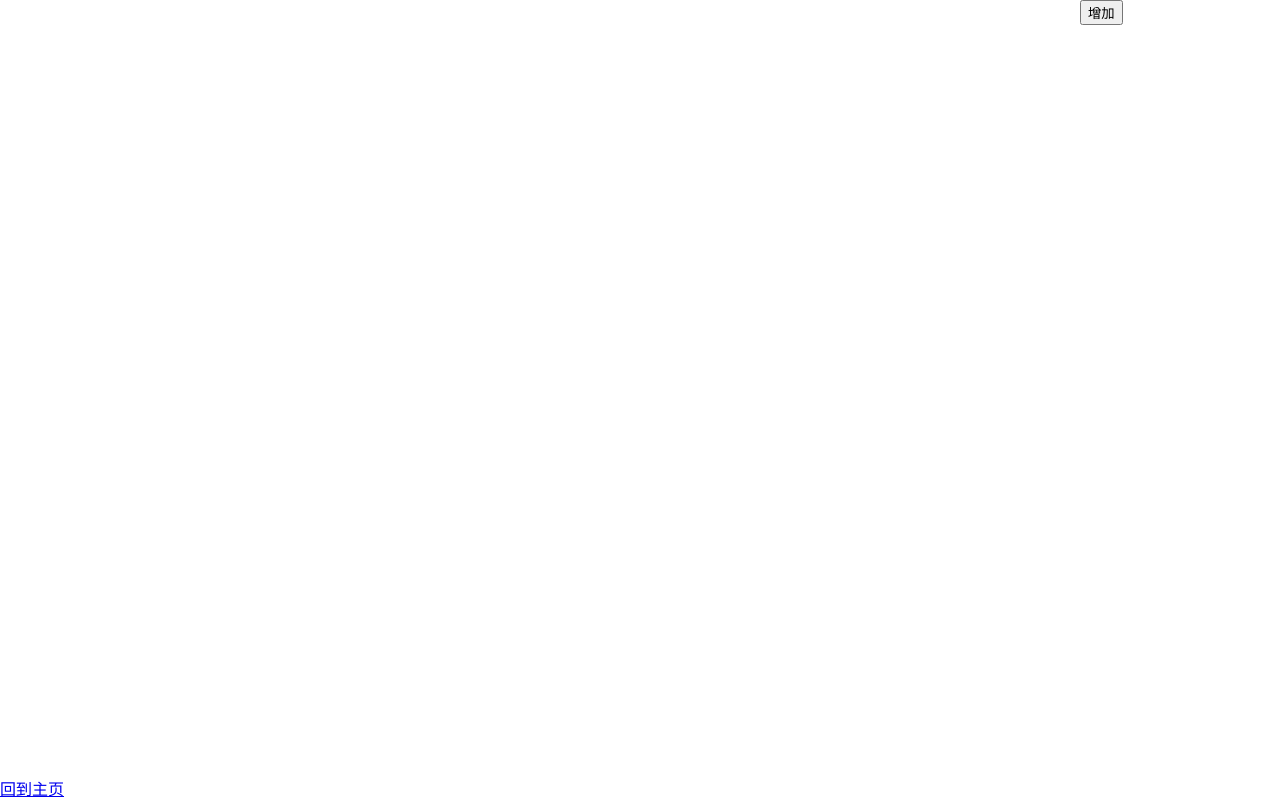
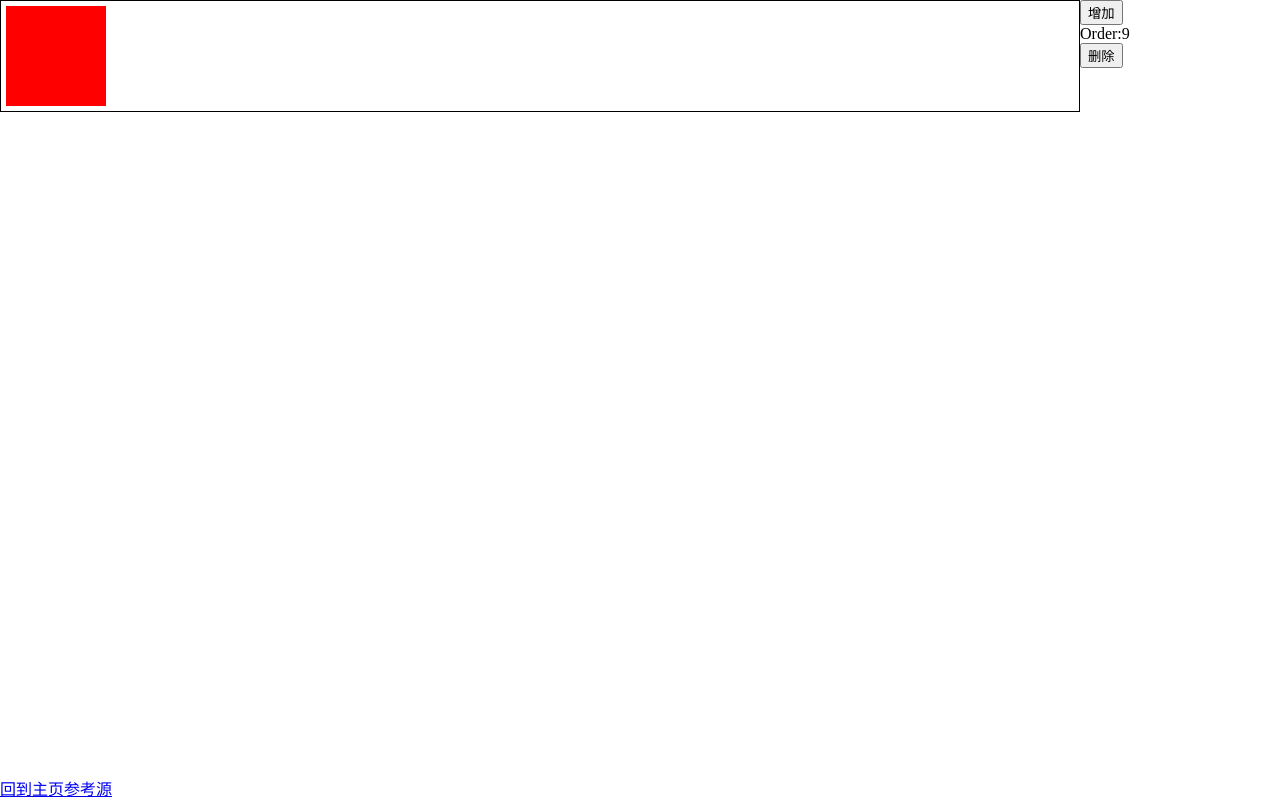
Before and after one commit to asurance/flex-tutorial, a Next.js app: page /Playground in a window 1280 px wide. Both pictures are taken after a click on the button "增加". Built offline with nearby package versions, Linux system fonts and the light colour scheme.

Commit message:
feat(Playground): 初步添加div可操作

```diff
--- a/components/FlexContainer.tsx
+++ b/components/FlexContainer.tsx
@@ -11,7 +11,10 @@ const FlexContainer = memo(function FlexContainer({
 }: Partial<Props>): ReactElement {
     return (<div
         style={{
+            display: 'flex',
             flexDirection,
+            border: '1px solid',
+            overflow: 'hidden',
         }}
     >{children}</div>)
 })
--- a/components/FlexItem.tsx
+++ b/components/FlexItem.tsx
@@ -1,15 +1,29 @@
-import { memo, ReactElement } from 'react'
+import { memo, ReactElement, useCallback } from 'react'
 
 type Props = {
-    order: number;
+    order: Order;
+    onClick(id: number): void;
+    id: number;
+    select?: boolean
 }
 
 const FlexItem = memo(function FlexItem({
     order,
-}: Partial<Props>): ReactElement {
+    onClick,
+    id,
+    select,
+}: Props): ReactElement {
+    const onClickItem = useCallback(() => {
+        onClick(id)
+    }, [onClick, id])
     return (<div
+        onClick={onClickItem}
         style={{
             order,
+            width: 100,
+            height: 100,
+            backgroundColor: select ? 'red' : 'yellow',
+            margin: 5,
         }}
     />)
 })
--- a/components/Layout.tsx
+++ b/components/Layout.tsx
@@ -27,6 +27,7 @@ const Layout = ({
         </main>
         <footer>
             {router.pathname === '/' ? null : <Link href="/">回到主页</Link>}
+            <Link href="https://www.w3.org/TR/css-flexbox-1/">参考源</Link>
         </footer>
     </div >)
 }
--- a/pages/Playground.module.css
+++ b/pages/Playground.module.css
@@ -1,17 +1,13 @@
 #root {
     flex: auto;
-    align-self: stretch;
     display: flex;
-    align-items: stretch;
 }
 
 #container {
     flex: auto;
-    display: flex;
-    justify-content: center;
-    align-items: center;
 }
 
 #inspector {
-    flex-basis: 200px;
+    flex: 0 0 200px;
+    overflow: auto;
 }
--- a/pages/Playground.tsx
+++ b/pages/Playground.tsx
@@ -2,32 +2,53 @@ import styles from './Playground.module.css'
 
 import Layout from '../components/Layout'
 import FlexContainer from '../components/FlexContainer'
-import { ReactElement, useCallback, useRef } from 'react'
+import { ReactElement, useCallback, useState } from 'react'
 import { useArray } from '../utils/useArray'
 import FlexItem from '../components/FlexItem'
 
+let id = Date.now()
+
 const Playground = (): ReactElement => {
-    const id = useRef<number>()
-    const { state: itemData, add: addItem } = useArray<{ order: number, id: number }>()
-    const items = itemData.map(data => <FlexItem key={data.id} order={data.order}></FlexItem>)
+    const { state: itemData, add: addItem, remove: removeItem } = useArray<{ order: Order, id: number }>()
+    const [cur, setCur] = useState<{ order: Order, id: number } | null>(null)
     const onAddClick = useCallback(() => {
+        const order = Math.floor(Math.random() * 10)
         const data = {
-            order: 1,
-            id: id.current ?? 0
+            order,
+            id,
         }
-        id.current = data.id + 1
+        id++
         addItem(data)
+        setCur(data)
     }, [addItem])
+    const onClickItem = useCallback((id: number) => {
+        const data = itemData.find(i => i.id === id)
+        if (data) {
+            setCur(data)
+        }
+    }, [itemData])
+    const onRemoveClick = useCallback(() => {
+        if (cur) {
+            removeItem(cur)
+            setCur(null)
+        }
+    }, [cur, removeItem])
+    const items = itemData.map(data =>
+        <FlexItem select={data === cur} key={data.id} id={data.id} order={data.order} onClick={onClickItem}></FlexItem>)
     return (
         <Layout title="Playground">
             <div id={styles.root}>
                 <div id={styles.container}>
-                    <FlexContainer>
-                        {items}
-                    </FlexContainer>
+                    <div>
+                        <FlexContainer >
+                            {items}
+                        </FlexContainer>
+                    </div>
                 </div>
                 <div id={styles.inspector}>
                     <button onClick={onAddClick}>增加</button>
+                    {cur ? <div>{`Order:${cur.order}`}</div> : null}
+                    {cur ? <button onClick={onRemoveClick}>删除</button> : null}
                 </div>
             </div>
         </Layout>
--- a/utils/useArray.ts
+++ b/utils/useArray.ts
@@ -1,6 +1,6 @@
 import { Reducer, useCallback, useReducer } from 'react'
 
-type Action<T> = AddAction<T> | RemoveAction<T> | UpdateAciton<T>
+type Action<T> = AddAction<T> | RemoveAction<T> | UpdateAction<T> | ClearAction
 
 type AddAction<T> = {
     type: 'Add',
@@ -12,9 +12,13 @@ type RemoveAction<T> = {
     data: T,
 }
 
-type UpdateAciton<T> = {
+type UpdateAction<T> = {
     type: 'Update',
     data: T,
+}
+
+type ClearAction = {
+    type: 'Clear',
 }
 
 export type UseArrayResult<T> = {
@@ -22,6 +26,7 @@ export type UseArrayResult<T> = {
     add(data: T): void;
     remove(data: T): void;
     update(data: T): void;
+    clear(): void;
 }
 
 function ArrayReducer<T>(state: T[], action: Action<T>): T[] {
@@ -44,6 +49,8 @@ function ArrayReducer<T>(state: T[], action: Action<T>): T[] {
                 return state
             }
         }
+        case 'Clear':
+            return []
         default:
             throw new Error('unknown array action type')
     }
@@ -61,10 +68,14 @@ export function useArray<T>(): UseArrayResult<T> {
     const update = useCallback((data: T) => {
         dispatch({ type: 'Update', data })
     }, [])
+    const clear = useCallback(() => {
+        dispatch({ type: 'Clear' })
+    }, [])
     return {
         state,
         add,
         remove,
         update,
+        clear,
     }
 }
```
Also changed, not shown: next-env.d.ts.
